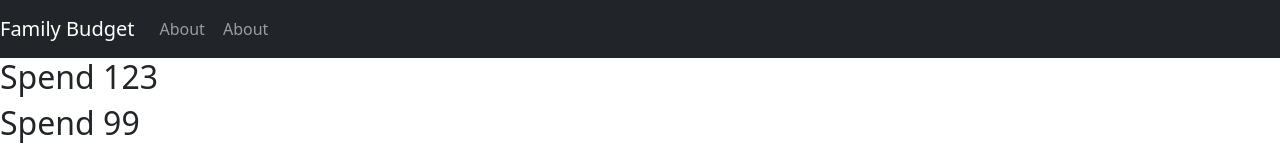
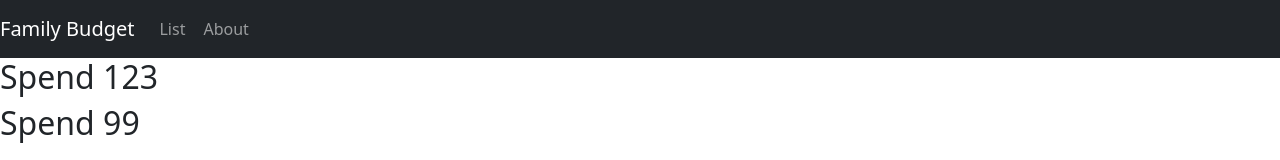
Before and after one commit to dubniczky/Budgeting-Webapp, an Angular app in the folder client/: page / in a window 1280 px wide. Shown: the top 160 px of the page. Built offline with nearby package versions, Linux system fonts and the light colour scheme.

Commit message:
Fixed list name in navigation bar

```diff
--- a/client/src/app/app.component.html
+++ b/client/src/app/app.component.html
@@ -8,7 +8,7 @@
     <div class="collapse navbar-collapse" id="navbarSupportedContent">
         <ul class="navbar-nav mr-auto">
             <li class="nav-item">
-                <button class="nav-link btn" mat-button routerLink="/list">About</button>
+                <button class="nav-link btn" mat-button routerLink="/list">List</button>
             </li>
             <li class="nav-item">
                 <button class="nav-link btn" mat-button routerLink="/about">About</button>
```
